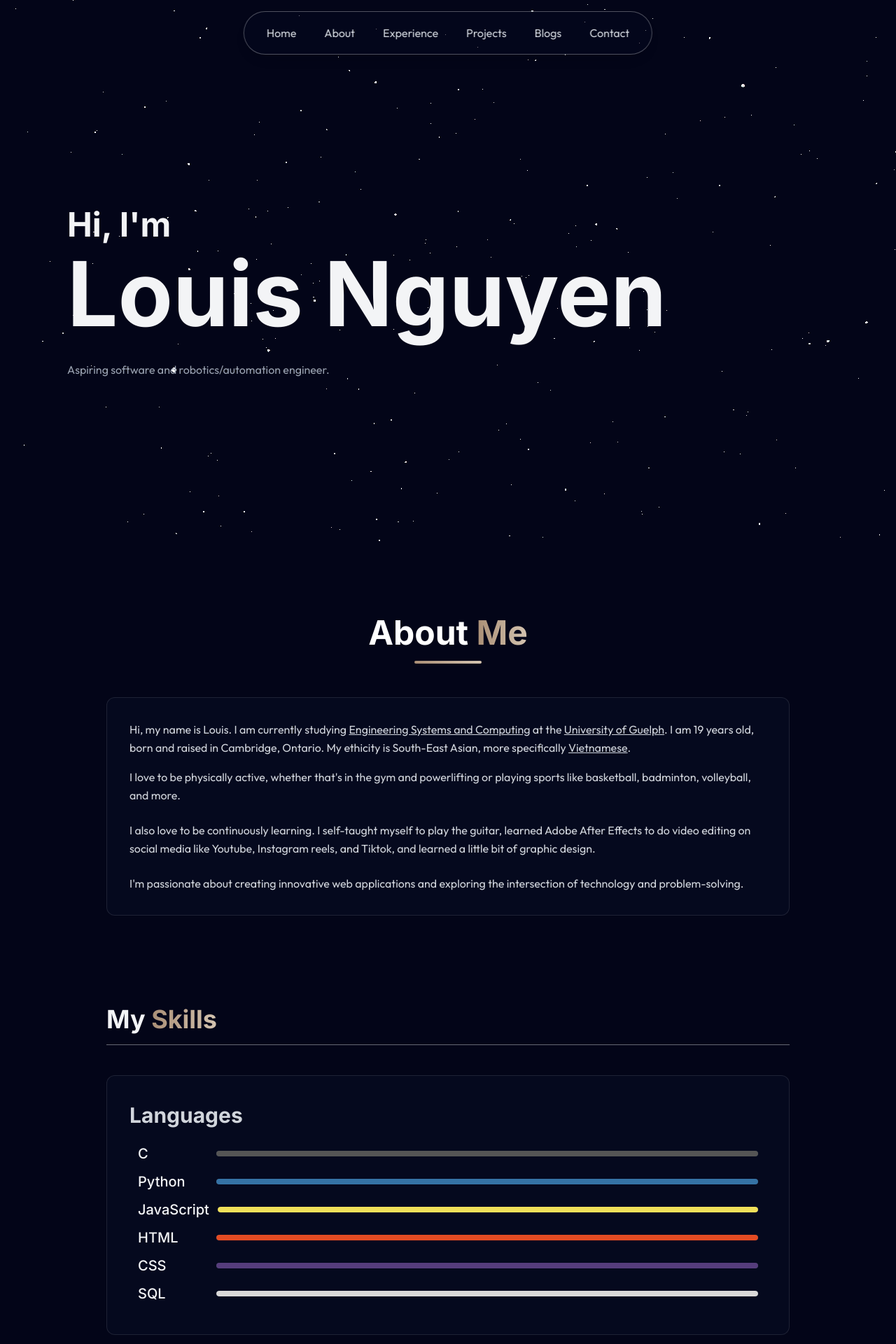
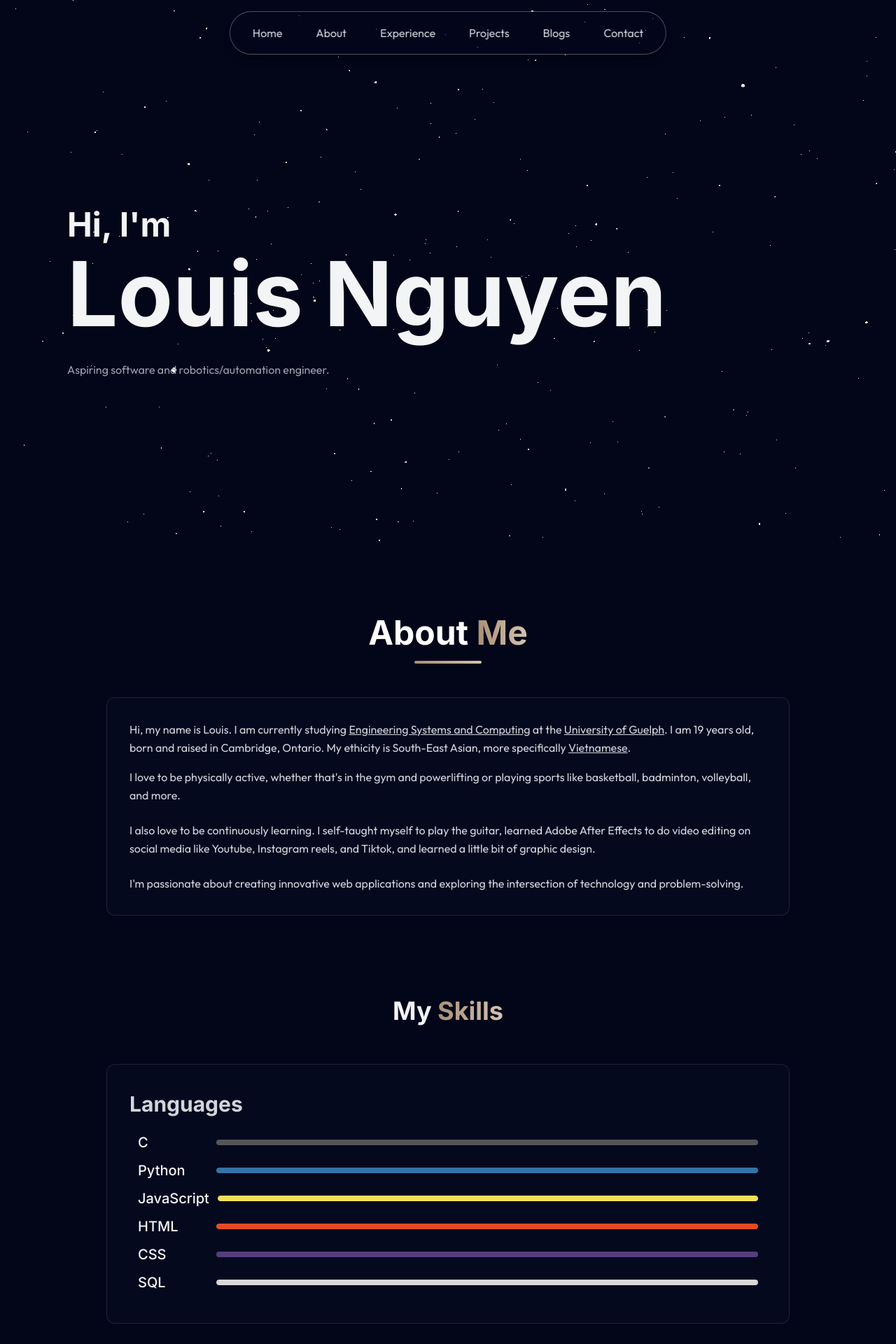
Before and after one commit to louisnguyenn/Louis-Personal-Portfolio, a React (Vite) app: page / in a window 1280 px wide. Shown: the top 1920 px of the page at 70% size. Built offline with nearby package versions, Linux system fonts and the light colour scheme.

Commit message:
added some hover animations

```diff
--- a/src/components/Navbar.jsx
+++ b/src/components/Navbar.jsx
@@ -37,42 +37,42 @@ export const Navbar = ({ menuOpen, setMenuOpen }) => {
               duration={1000}
               easing="ease-out"
               initialOpacity={0}
-              className="hidden md:flex items-center space-x-10"
+              className="hidden md:flex items-center space-x-12"
             >
               <a
                 href="#home"
-                className="text-gray-300 hover:text-white hover:scale-103 transition-all duration-300"
+                className="text-gray-300 hover:text-white hover:scale-106 transition-all duration-300"
               >
                 Home
               </a>
               <a
                 href="#about"
-                className="text-gray-300 hover:text-white hover:scale-103 transition-all duration-300"
+                className="text-gray-300 hover:text-white hover:scale-106 transition-all duration-300"
               >
                 About
               </a>
               <a
                 href="#experience"
-                className="text-gray-300 hover:text-white hover:scale-103 transition-all duration-300"
+                className="text-gray-300 hover:text-white hover:scale-106 transition-all duration-300"
               >
                 Experience
               </a>
               <a
                 href="#projects"
-                className="text-gray-300 hover:text-white hover:scale-103 transition-all duration-300"
+                className="text-gray-300 hover:text-white hover:scale-106 transition-all duration-300"
               >
                 Projects
               </a>
               <a
                 onClick={navigateBlog}
-                className="text-gray-300 hover:text-white hover:scale-103 transition-all duration-300 cursor-pointer"
+                className="text-gray-300 hover:text-white hover:scale-106 transition-all duration-300 cursor-pointer"
               >
                 Blogs
               </a>
 
               <a
                 href="#contact"
-                className="text-gray-300 hover:text-white hover:scale-103 transition-all duration-300 cursor-pointer"
+                className="text-gray-300 hover:text-white hover:scale-106 transition-all duration-300"
               >
                 Contact
               </a>
--- a/src/components/sections/About.jsx
+++ b/src/components/sections/About.jsx
@@ -68,7 +68,7 @@ export const About = () => {
 
         {/* mobile: stack vertically, desktop: side by side */}
         <div className="flex flex-col lg:flex-row gap-8 lg:gap-20 items-center lg:items-start">
-          <div className="relative rounded-xl p-6 sm:p-8 flex-1 border border-white/10 bg-[#05091e]">
+          <div className="relative rounded-xl p-6 sm:p-8 flex-1 border border-white/10 bg-[#05091e] hover:scale-101 hover:border-[#AA8F76] transition-all duration-300 order-2 lg:order-none hover:shadow-2xl hover:shadow-[#AA8F76]/20">
             <ScrollReveal direction="up" distance={50} duration={0.8}>
               <p className="text-gray-300 mb-4 leading-relaxed text-sm sm:text-base">
                 Hi, my name is Louis. I am currently studying{" "}
@@ -125,16 +125,15 @@ export const About = () => {
         {/* my skills */}
         <div className="mt-25">
           <ScrollReveal direction="up" distance={50} duration={0.8}>
-            <h2 className="sm:text-2xl md:text-4xl font-bold p-7 pb-4 pl-0">
+            <h2 className="sm:text-2xl md:text-4xl font-bold py-4 pl-0 text-center">
               My{" "}
               <span className="text-transparent bg-clip-text bg-gradient-to-r from-[#AA8F76] to-[#D4C4B0]">
                 Skills
               </span>
             </h2>
           </ScrollReveal>
-          <hr className="h-1 border-white/40 w-full mt-0" />
         </div>
-        <div className="mt-10 bg-[#05091e] relative rounded-xl p-6 sm:p-8 border border-white/10 hover:border-[#AA8F76] transition-all duration-300 order-2 lg:order-none hover:shadow-2xl hover:shadow-[#AA8F76]/20">
+        <div className="mt-10 bg-[#05091e] relative rounded-xl p-6 sm:p-8 border border-white/10 transition-all hover:scale-101 hover:border-[#AA8F76] duration-300 order-2 lg:order-none hover:shadow-2xl hover:shadow-[#AA8F76]/20">
           <ScrollReveal direction="up" distance={50} duration={0.8}>
             <h3 className="text-3xl font-bold text-gray-300 mb-4 leading-relaxed">
               Languages
@@ -197,7 +196,7 @@ export const About = () => {
         </div>
 
         <div className="flex flex-col lg:flex-row gap-8 lg:gap-9 items-center lg:items-start w-full">
-          <div className="flex w-full lg:flex-1 mt-13 bg-[#05091e] relative rounded-xl p-6 sm:p-8 border border-white/10 hover:border-[#AA8F76] transition-all duration-300 order-2 lg:order-none hover:shadow-2xl hover:shadow-[#AA8F76]/20">
+          <div className="flex w-full lg:flex-1 mt-13 bg-[#05091e] relative rounded-xl p-6 sm:p-8 border border-white/10 hover:border-[#AA8F76] hover:scale-101 transition-all duration-300 order-2 lg:order-none hover:shadow-2xl hover:shadow-[#AA8F76]/20">
             <ScrollReveal direction="right" distance={50} duration={1}>
               <h3 className="text-3xl font-bold text-gray-300 mb-4 leading-relaxed">
                 Technologies and Frameworks
@@ -233,7 +232,7 @@ export const About = () => {
             </ScrollReveal>
           </div>
 
-          <div className="flex w-full lg:flex-1 mt-13 bg-[#05091e] relative rounded-xl p-6 sm:p-8 border border-white/10 hover:border-[#AA8F76] transition-all duration-300 order-2 lg:order-none hover:shadow-2xl hover:shadow-[#AA8F76]/20">
+          <div className="flex w-full lg:flex-1 mt-13 bg-[#05091e] relative rounded-xl p-6 sm:p-8 border border-white/10 transition-all hover:scale-101 hover:border-[#AA8F76] duration-300 order-2 lg:order-none hover:shadow-2xl hover:shadow-[#AA8F76]/20">
             <ScrollReveal direction="left" distance={50} duration={1}>
               <h3 className="text-3xl font-bold text-gray-300 mb-4 leading-relaxed">
                 Developer and Design Tools
```
